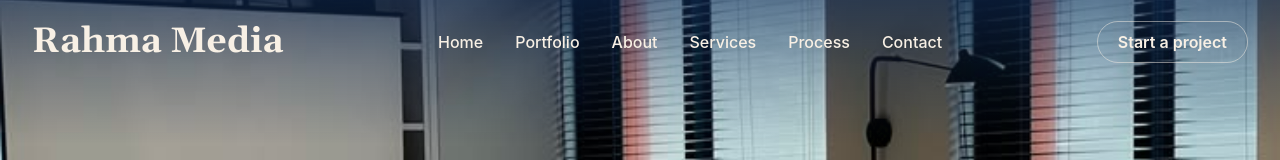
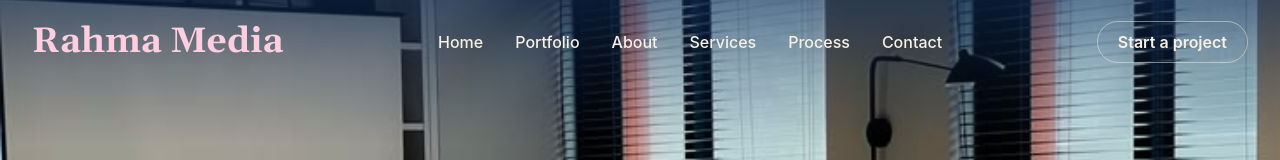
Before and after one commit to rohankumar009/RahmaMedia, a plain HTML site: page index.html in a window 1280 px wide. Shown: the top 160 px of the page. Drawn offline with nearby package versions, Linux system fonts and the light colour scheme.

Commit message:
final changes for tonight

```diff
--- a/styles.css
+++ b/styles.css
@@ -37,6 +37,7 @@ h3 {
 
 /* ---- Logo ---- */
 .logo-wordmark {
+  color: #fdcedf;
   font-family: "Gelasio", Georgia, "Times New Roman", serif;
   font-weight: 700;
   letter-spacing: 0;
@@ -98,7 +99,6 @@ h3 {
 .logo-wordmark,
 .nav-link,
 .nav-cta {
-  color: currentColor;
   transition: color 0.4s ease, border-color 0.4s ease, background-color 0.4s ease, transform 180ms ease;
 }
 
```
